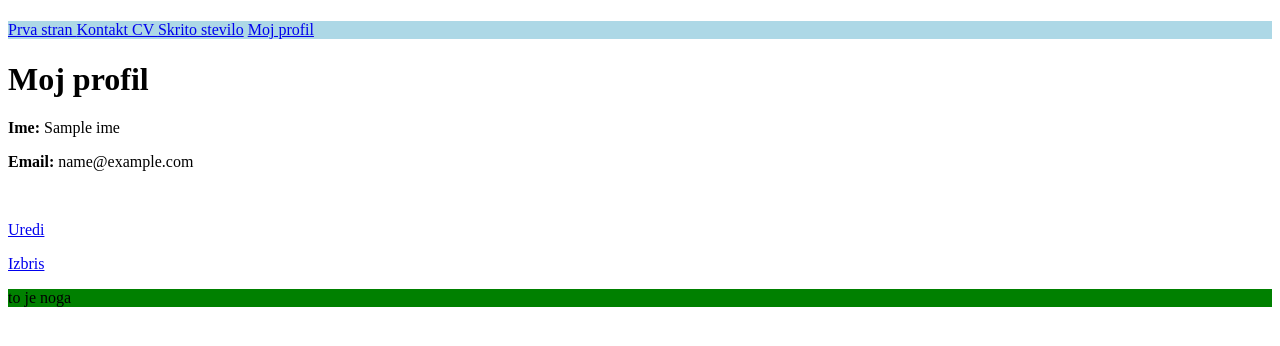
After one commit to tinazaletel/untitled16, a Flask app: template templates/profil.html in a window 1280 px wide. The commit adds this page. Shown: the top 346 px of the page. Run offline with Flask 2, Linux system fonts and the light colour scheme; the template is opened without the code that fills it: most values are stand-ins (such as "Sample title", 1, 10 or a date in 2020).

Commit message:
dodali Moj profil funkcijo

```diff
--- a/main.py
+++ b/main.py
@@ -67,14 +67,14 @@ def prijava():
     ime = request.form.get("ime")
     originalno_geslo = request.form.get("geslo")
     geslo = hashlib.sha256(originalno_geslo.encode()).hexdigest()
-q
-  #  return render_template("prva_stran.html", ime)
+
+    #  return render_template("prva_stran.html", ime)
 
     sejna_vrednost = str(uuid.uuid4 ())
 
     uporabnik = db.query(Uporabnik). filter_by(ime=ime).first()
     if not uporabnik:
-        uporabnik = Uporabnik(ime=ime, geslo=geslo, sejna_vrednost=sejna_vrednost)
+        uporabnik = Uporabnik(ime=ime, email="", geslo=geslo, sejna_vrednost=sejna_vrednost)
     else:
         if geslo == uporabnik.geslo:
                 uporabnik.sejna_vrednost = sejna_vrednost
@@ -135,6 +135,16 @@ def poslji_skrito_stevilo():
     else:
         return "NI PRAVILNO"
 
+@app.route("/profil")
+def moj_profil():
+    sejna_vrednost = request.cookies.get("sejna_vrednost")
+    uporabnik = db.query(Uporabnik).filter_by(sejna_vrednost=sejna_vrednost).first()
+
+    if not uporabnik:
+        return "Napacna seja"
+
+    return render_template("profil.html", uporabnik=uporabnik)
+
 
 
 # return redirect("/") odpre novo stran
--- a/modeli.py
+++ b/modeli.py
@@ -11,5 +11,6 @@ class Komentar(db.Model):
 class Uporabnik(db.Model):
     id = db.Column(db.Integer, primary_key=True)
     ime = db.Column (db.String)
+    email = db.Column (db.String)
     geslo = db.Column(db.String)
     sejna_vrednost = db.Column(db.String)
--- a/templates/osnova.html
+++ b/templates/osnova.html
@@ -20,8 +20,8 @@
     <a href="/">Prva stran </a>
     <a href="/kontakt">Kontakt </a>
     <a href="cv">CV </a>
-
     <a href="/skrito-stevilo">Skrito stevilo</a>
+    <a href="/profil">Moj profil</a>
 
 </div>
 
--- /dev/null
+++ b/templates/profil.html
@@ -0,0 +1,17 @@
+{% extends "osnova.html" %}
+
+<!-- zgornja koda skopira osnovo html template v ta fajl -->
+
+{% block vsebina %}
+
+<H1> Moj profil</H1>
+<p> <strong> Ime:</strong> {{ uporabnik.ime }}</p>
+<p> <strong> Email:</strong> {{ uporabnik.email }}</p>
+
+<br>
+
+<p><a href="/profil/uredi">Uredi</a></p>
+<p><a href="/profil/izbris">Izbris</a></p>
+
+
+{% endblock %}
```
